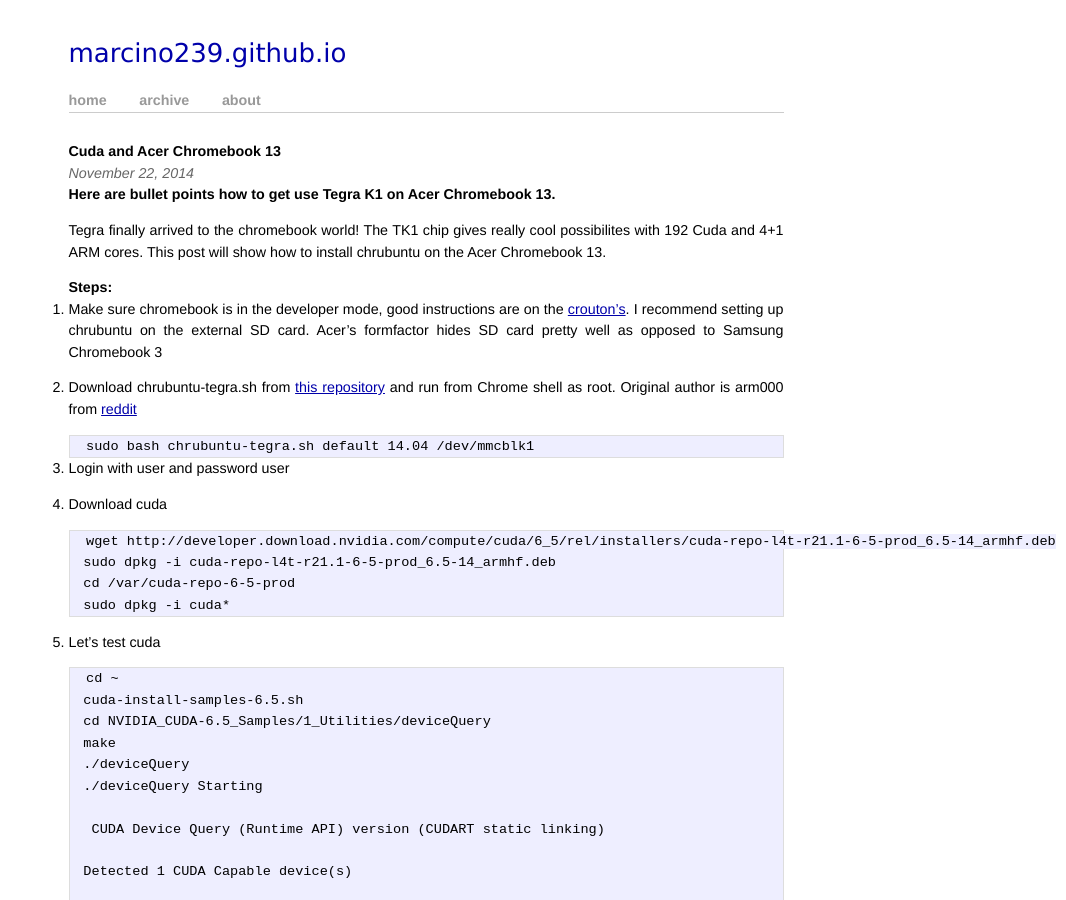
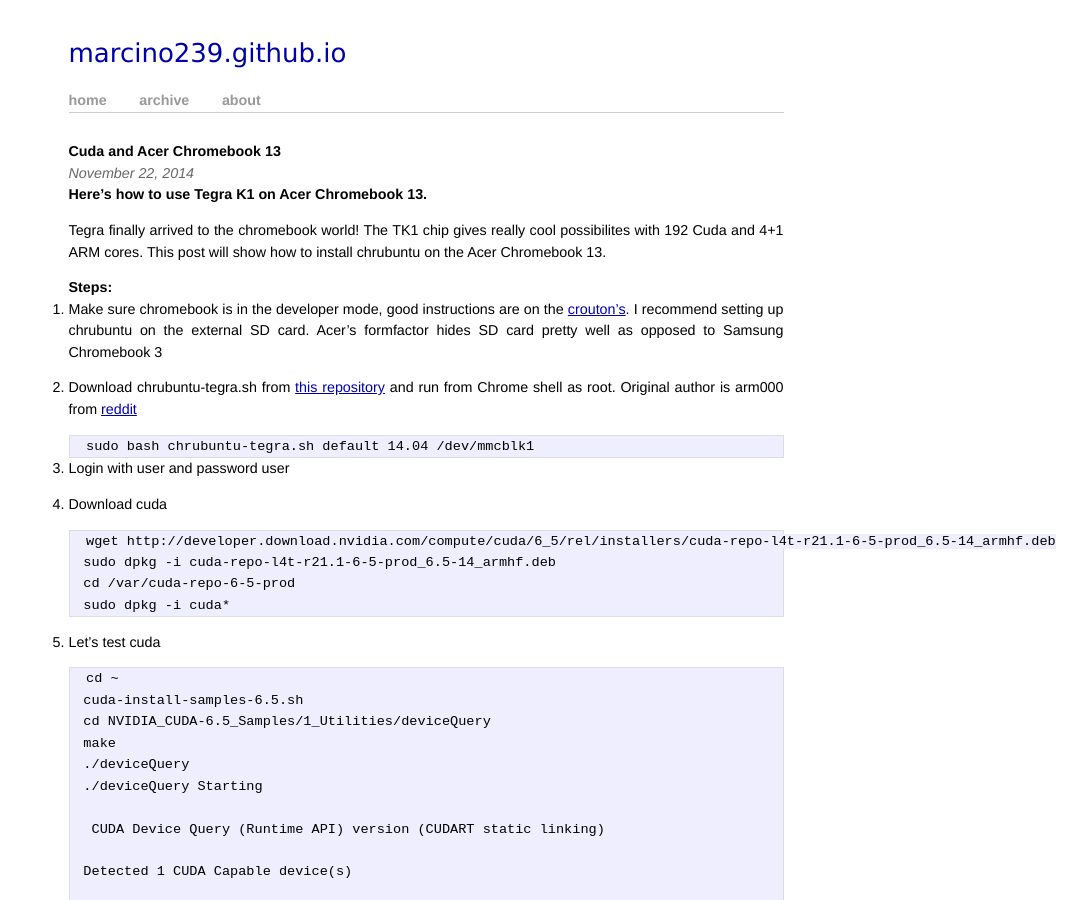
Before and after one commit to marcino239/marcino239.github.io, a Jekyll site: the page built from _posts/2014-11-22-Tegra-On-Chromebook.md, in a window 1280 px wide and 900 px high. Shown: the whole window, without its empty margins (214-1280 px from the left). Built offline with Jekyll 4.4.1, drawn with Linux system fonts in a browser that asks for light colours; Markdown is read by kramdown in place of the engine named in the settings; comment, search, counter and statistics services are not loaded.

```diff
--- a/_posts/2014-11-22-Tegra-On-Chromebook.md
+++ b/_posts/2014-11-22-Tegra-On-Chromebook.md
@@ -3,7 +3,7 @@ layout: post
 title: Cuda and Acer Chromebook 13
 ---
 
-Here are bullet points how to get use Tegra K1 on Acer Chromebook 13.
+Here's how to use Tegra K1 on Acer Chromebook 13.
 -----
 
 Tegra finally arrived to the chromebook world!  The TK1 chip gives really cool possibilites with 192 Cuda and 4+1 ARM cores.  This post
```
